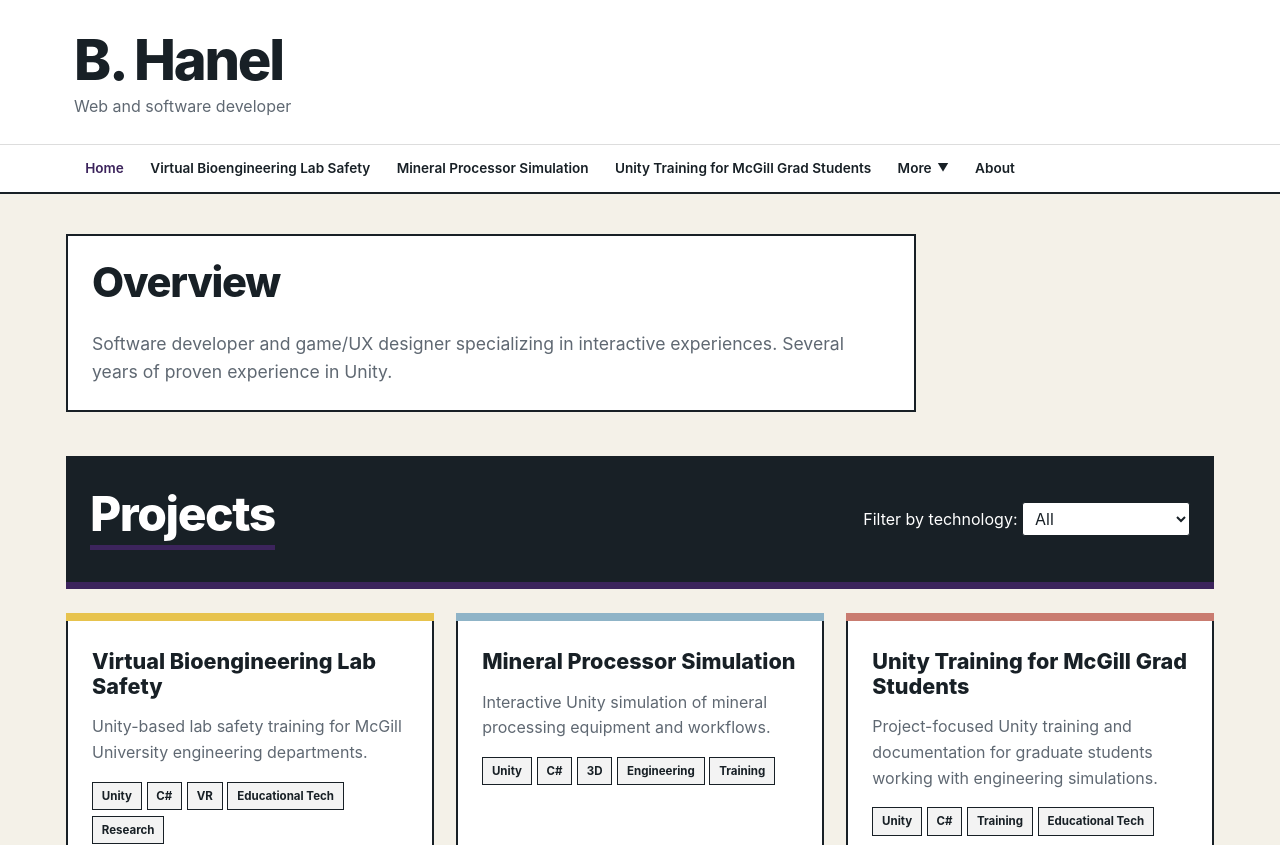
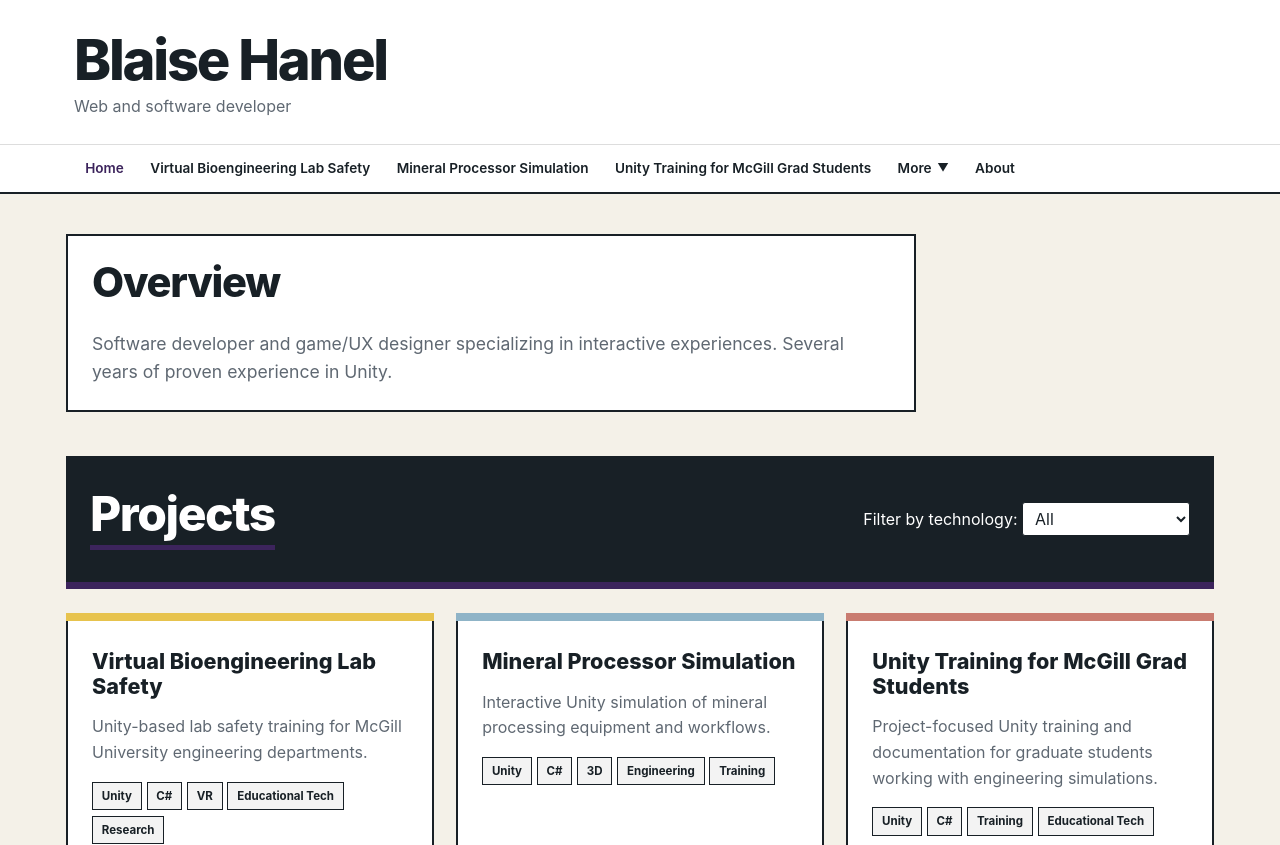
Before and after one commit to beehanel/portfolio, a Vue app: page / in a window 1280 px wide. Shown: the top 845 px of the page. Built offline with nearby package versions, Linux system fonts and the light colour scheme.

Commit message:
Update site title from 'B. Hanel' to 'Blaise Hanel'

```diff
--- a/src/App.vue
+++ b/src/App.vue
@@ -2,7 +2,7 @@
     <div class="app-root">
         <header class="app-header">
             <div class="app-header-inner">
-                <h1 class="site-title">B. Hanel</h1>
+                <h1 class="site-title">Blaise Hanel</h1>
                 <p class="site-subtitle">
                     Web and software developer
                 </p>
```
